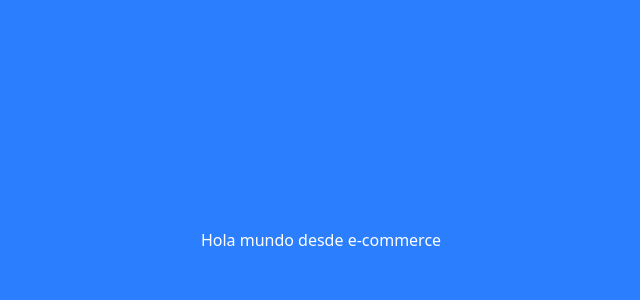
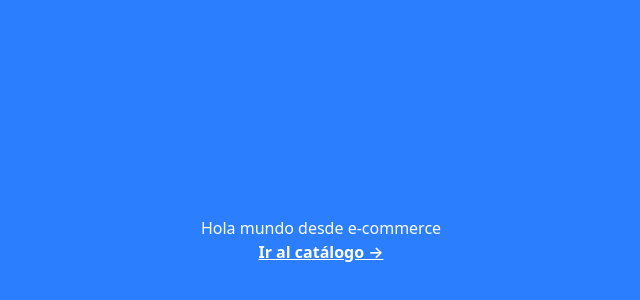
Before and after one commit to tomatorivera/appwise-ecommerce, a React (Vite) app: page / in a window 1280 px wide. Shown: the part 160-460 px from the top of the page, without its empty margins (319-959 px from the left). Built offline with nearby package versions, Linux system fonts and the light colour scheme.

Commit message:
feat: implementar enlace desde App hasta catálogo

```diff
--- a/src/App.tsx
+++ b/src/App.tsx
@@ -1,7 +1,15 @@
+import { Link } from 'react-router-dom'
+
 function App() {
+  // Todo: reemplazar con homepage
+
   return (
-    <div className="h-screen w-screen bg-blue-500 grid place-items-center">
+    <div className="h-screen w-screen bg-blue-500 flex flex-col justify-center items-center">
       <h1 className="text-white">Hola mundo desde e-commerce</h1>
+
+      <Link to="/catalogo" className="text-white underline font-semibold">
+        Ir al catálogo →
+      </Link>
     </div>
   )
 }
```
Also changed, not shown: 1 other file (tests, documents, lock files or other folders).
